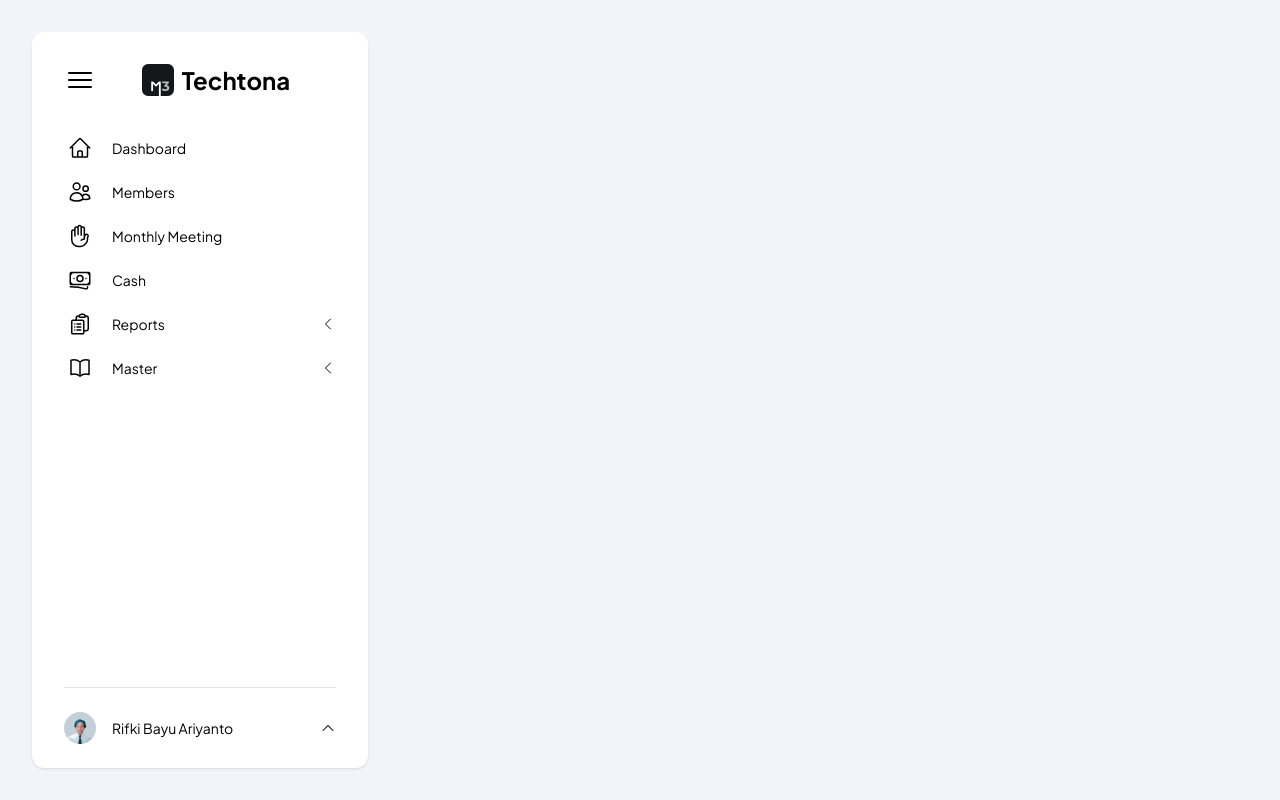
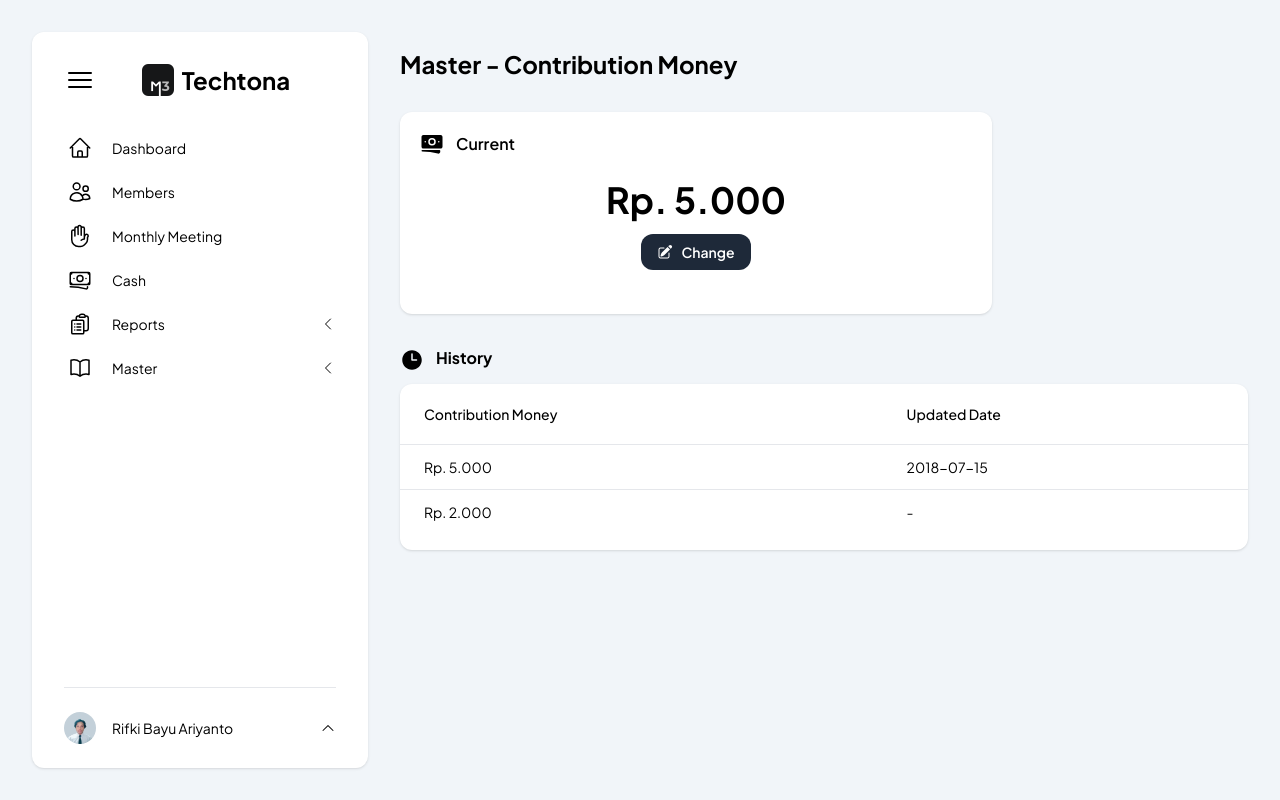
Before and after one commit to rifkibayuariy/karang-taruna, a Next.js app: page /admin/master/contribution-money in a window 1280 px wide. Built offline with nearby package versions, Linux system fonts and the light colour scheme.

Commit message:
Master Contribution Money

```diff
--- a/app/admin/master/contribution-money/page.tsx
+++ b/app/admin/master/contribution-money/page.tsx
@@ -1,3 +1,39 @@
-export default function ContributionMoney() {
-    return (<></>);
+import Table from "@/components/admin/master/contribution-money/table";
+
+import {
+    BanknotesIcon,
+    PencilSquareIcon,
+    ClockIcon
+} from '@heroicons/react/24/solid';
+
+export default async function ContributionMoney() {
+    return (
+        <main className="pb-8">
+            <div className="w-full md:pt-4">
+                <h1 className="text-xl text-nowrap md:text-2xl font-bold text-center md:text-left">
+                    <span className="hidden md:inline-block mr-1">Master -</span>Contribution Money
+                </h1>
+                <div className="w-full md:max-w-148 rounded-xl bg-white shadow-sm p-5 mt-8">
+                    <div className="flex items-center">
+                        <BanknotesIcon className="size-6 mr-3"/>
+                        <span className="font-semibold">Current</span>
+                    </div>
+                    <div className="flex flex-col gap-3.5 justify-center items-center pt-6 pb-6">
+                        <span className="text-4xl font-bold">Rp. 5.000</span>
+                        <button className="px-4 py-2 bg-gray-800 rounded-xl text-white text-sm flex items-center justify-center gap-2">
+                            <PencilSquareIcon className="size-4"/>
+                            <span className="font-semibold">Change</span>
+                        </button>
+                    </div>
+                </div>
+            </div>
+            <div className="pt-6 md:pt-8">
+                <h4 className="font-bold pb-3">
+                    <ClockIcon className="size-6 inline-block mr-3"/>
+                    History
+                </h4>
+                <Table/>
+            </div>
+        </main>
+    );
 };
--- /dev/null
+++ b/components/admin/master/contribution-money/table.tsx
@@ -0,0 +1,32 @@
+const contribution_money = [
+    {contribution_money: 'Rp. 5.000', updated_date: '2018-07-15'},
+    {contribution_money: 'Rp. 2.000', updated_date: '-'},
+]
+
+export default function Table() {
+    return (
+        <div className="md:block overflow-x-auto bg-white rounded-xl shadow-sm md:pb-4">
+            <table className="min-w-full table">
+                <thead className="rounded-lg text-left text-sm font-normal">
+                    <tr className="border-b border-gray-200">
+                        <th scope="col" className="px-4 pl-6 py-5 font-medium">Contribution Money</th>
+                        <th scope="col" className="px-4 py-5 font-medium">Updated Date</th>
+                    </tr>
+                </thead>
+                <tbody>
+                    {contribution_money.map((contrib) => {
+                        return (
+                            <tr
+                                key={contrib.contribution_money + contrib.updated_date}
+                                className="w-full border-b border-gray-200 py-3 text-sm last-of-type:border-none [&:first-child>td:first-child]:rounded-tl-lg [&:first-child>td:last-child]:rounded-tr-lg [&:last-child>td:first-child]:rounded-bl-lg [&:last-child>td:last-child]:rounded-br-lg"
+                            >
+                                <td className="whitespace-nowrap px-4 pl-6 py-3">{contrib.contribution_money}</td>
+                                <td className="whitespace-nowrap px-4 py-3">{contrib.updated_date}</td>
+                            </tr>
+                        )
+                    })}
+                </tbody>
+            </table>
+        </div>
+    );
+};
--- a/components/admin/menuitem.tsx
+++ b/components/admin/menuitem.tsx
@@ -8,6 +8,7 @@ import { usePathname } from "next/navigation";
 import Link from "next/link";
 import clsx from "clsx";
 import { useState } from "react";
+import path from "path";
 
 interface LinkType {
     name: string;
```
